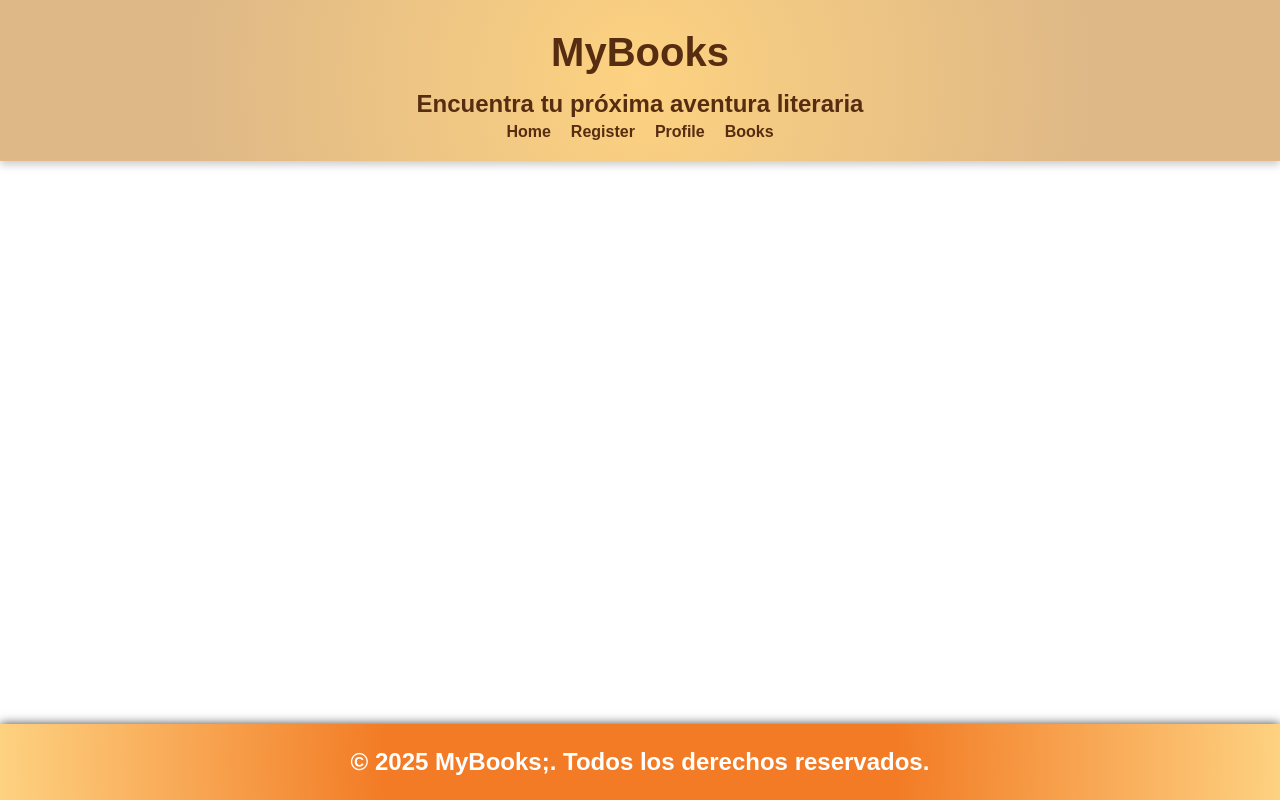
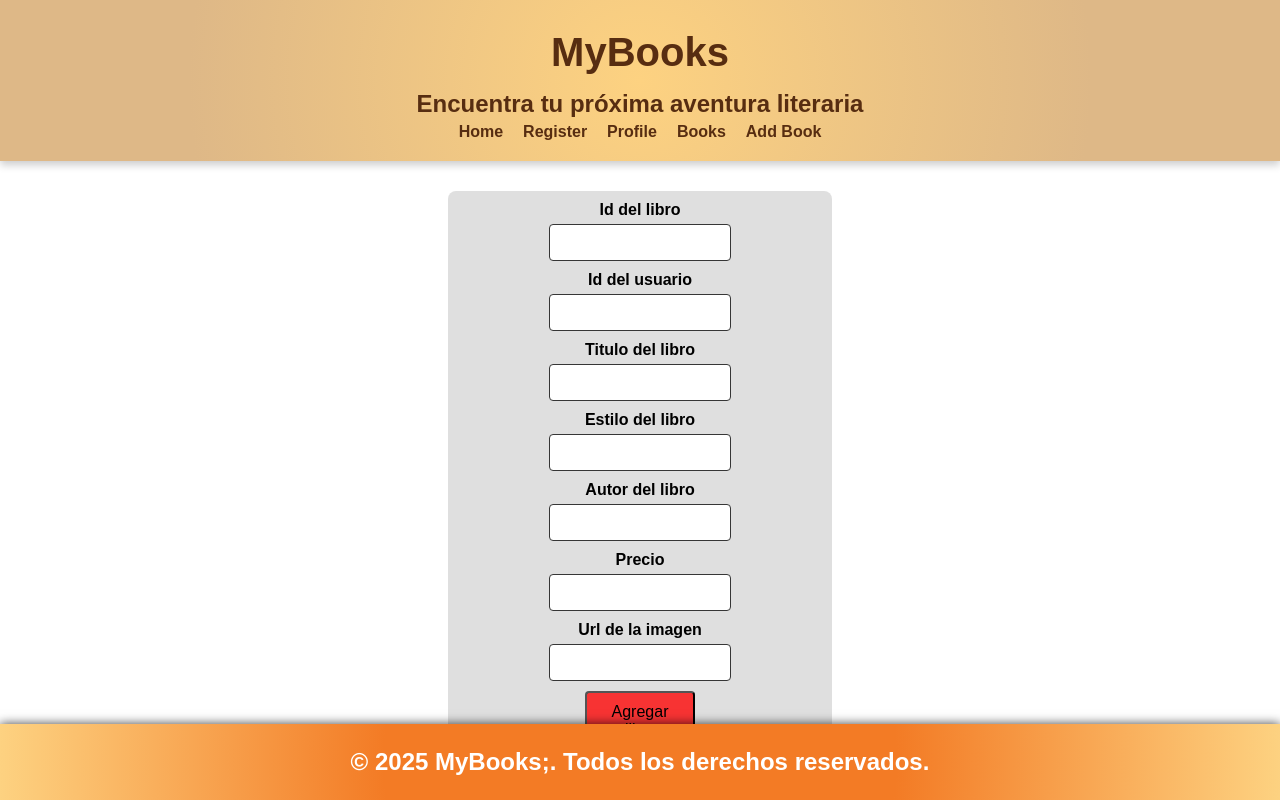
Before and after one commit to ivanZarza/retosEvaluables, an Angular app in the folder modulo3/tema1/: page /add-book in a window 1280 px wide. Before the commit this address led to /. Built offline with nearby package versions, Linux system fonts and the light colour scheme.

Commit message:
fin retor evaluable tema 5

```diff
--- a/modulo3/tema1/src/app/app.routes.ts
+++ b/modulo3/tema1/src/app/app.routes.ts
@@ -3,11 +3,13 @@ import { HomeComponent } from './pages/home/home.component';
 import { RegisterComponent } from './pages/register/register.component';
 import { ProfileComponent } from './pages/profile/profile.component';
 import { BooksComponent } from './pages/books/books.component';
+import { AddBookComponent } from './pages/add-book/add-book.component';
 
 export const routes: Routes = [
   { path: 'home', component: HomeComponent },
   { path: 'register', component: RegisterComponent },
   { path: 'profile', component: ProfileComponent },
   { path: 'books', component: BooksComponent },
+  { path: 'add-book', component: AddBookComponent },
   { path: '', pathMatch: 'full', redirectTo: 'home' }
 ];
--- a/modulo3/tema1/src/app/components/card/card.component.html
+++ b/modulo3/tema1/src/app/components/card/card.component.html
@@ -1,7 +1,7 @@
 
 <div class="libro">
   <div class="x">
-    <button (click)="borrarLibro(posicionLibro)">X</button>
+    <button (click)="borrarLibro()">X</button>
   </div>
   <div class="img">
     <img src="{{bookDesdePadre?.photo}}" alt="{{bookDesdePadre?.title}}">
--- a/modulo3/tema1/src/app/components/card/card.component.ts
+++ b/modulo3/tema1/src/app/components/card/card.component.ts
@@ -18,8 +18,8 @@ export class CardComponent {
 
   constructor() { }
 
-  borrarLibro(posicion: number) {
-    this.libroABorrar.emit(posicion);
+  borrarLibro() {
+    this.libroABorrar.emit(this.bookDesdePadre.id_book);
   }
 
   ngOnInit() {
--- a/modulo3/tema1/src/app/components/header/header.component.html
+++ b/modulo3/tema1/src/app/components/header/header.component.html
@@ -6,5 +6,6 @@
     <a routerLink="/register">Register</a>
     <a routerLink="/profile">Profile</a>
     <a routerLink="/books">Books</a>
+    <a routerLink="/add-book">Add Book</a>
   </nav>
 </header>
--- /dev/null
+++ b/modulo3/tema1/src/app/pages/add-book/add-book.component.css
@@ -0,0 +1,80 @@
+.form {
+  height: 100%;
+  width: 100vw;
+  display: flex;
+  flex-direction: column;
+  justify-content: center;
+  align-items: center;
+}
+
+form {
+  width: 30%;
+  display: flex;
+  flex-direction: column;
+  gap: 10px;
+  padding: 10px;
+  background-color: rgba(214, 214, 214, 0.767);
+  border-radius: 8px;
+  margin-top: 30px;
+}
+
+.datos {
+  display: flex;
+  flex-direction: column;
+  gap: 10px;
+}
+
+.buscar {
+  display: flex;
+  justify-content: center;
+  flex-direction: column;
+  align-items: center;
+  gap: 10px;
+}
+
+.buscar button {
+  width: 30%;
+  background-color: var(--tercer-color);
+  border-radius: 4px;
+  font-size: 1rem;
+  cursor: pointer;
+  padding: 10px;
+}
+
+label {
+  display: flex;
+  flex-direction: column;
+  justify-content: center;
+  align-items: center;
+  text-align: center;
+  gap: 5px;
+}
+
+input {
+  width: 50%;
+  padding: 10px;
+  border-radius: 4px;
+  border: 1px solid #363636;
+}
+
+span {
+  font-weight: bold;
+}
+
+.btn {
+  display: flex;
+  justify-content: center;
+}
+
+.btn button {
+  width: 30%;
+  background-color: rgba(255, 0, 0, 0.767);
+  padding: 10px;
+  border-radius: 4px;
+  font-size: 1rem;
+  cursor: pointer;
+}
+
+.btn button:hover {
+  background-color: rgba(6, 255, 6, 0.9);
+}
--- /dev/null
+++ b/modulo3/tema1/src/app/pages/add-book/add-book.component.html
@@ -0,0 +1,16 @@
+<div class="form">
+  <form>
+    <div class="datos">
+      <label><span>Id del libro</span><input [(ngModel)]="libroId" name="libroId" type="number" required></label>
+      <label><span>Id del usuario</span><input [(ngModel)]="usuarioId" name="usuarioId" type="number" required></label>
+      <label><span>Titulo del libro</span><input [(ngModel)]="titulo" name="titulo" type="text" required></label>
+      <label><span>Estilo del libro</span><input [(ngModel)]="estilo" name="estilo" type="text" required></label>
+      <label><span>Autor del libro</span><input [(ngModel)]="autor" name="autor" type="text" required></label>
+      <label><span>Precio</span><input [(ngModel)]="precio" name="precio" type="number" required></label>
+      <label><span>Url de la imagen</span><input [(ngModel)]="imagenUrl" name="imagenUrl" type="text" required></label>
+    </div>
+    <div class="btn">
+      <button type="button" (click)="agregarLibro()">Agregar libro</button>
+    </div>
+  </form>
+</div>
--- /dev/null
+++ b/modulo3/tema1/src/app/pages/add-book/add-book.component.ts
@@ -0,0 +1,59 @@
+import { Component } from '@angular/core';
+import { FormsModule } from '@angular/forms';
+import { Book } from '../../models/book';
+import { CommonModule } from '@angular/common';
+import { ServiceBookService } from '../../shared/books.service';
+
+
+@Component({
+  selector: 'app-add-book',
+  standalone: true,
+  imports: [FormsModule, CommonModule],
+  templateUrl: './add-book.component.html',
+  styleUrl: './add-book.component.css'
+})
+export class AddBookComponent {
+
+  public libroId?: number
+  public usuarioId?: number
+  public titulo?: string
+  public estilo?: string
+  public autor?: string
+  public precio?: number
+  public imagenUrl?: string
+  public libroEncontrado?: Book
+
+  constructor(public serviceBookService: ServiceBookService,) {
+
+  }
+
+  agregarLibro() {
+    this.libroEncontrado = this.serviceBookService.getAll().find(book => book.id_book === this.libroId);
+    if (this.libroEncontrado) {
+      alert('El id del libro ya existe');
+      return;
+    }
+
+    if (!this.libroId) {
+      alert('El id del libro no puede estar vacio');
+      return;
+    }
+
+    const nuevoLibro = new Book(this.libroId, this.usuarioId, this.titulo, this.estilo, this.autor, this.precio, this.imagenUrl);
+
+    this.libroId
+    this.usuarioId
+    this.titulo
+    this.estilo
+    this.autor
+    this.precio
+    this.imagenUrl
+
+    this.serviceBookService.add(nuevoLibro);
+
+  }
+
+  ngOnInit() {
+  }
+
+}
--- a/modulo3/tema1/src/app/pages/books/books.component.html
+++ b/modulo3/tema1/src/app/pages/books/books.component.html
@@ -3,8 +3,8 @@
     <h1>Libros</h1>
   </div>
   <section *ngIf="arrayBooks.length > 0; else sinLibros">
-    <ng-container *ngFor="let book of arrayBooks; let isEven = even; let i = index">
-    <app-card [bookDesdePadre]= "book" [isEven]="isEven"  [posicionLibro]="i" (libroABorrar)="libroABorrar($event)">
+    <ng-container *ngFor="let book of arrayBooks; let isEven = even;">
+    <app-card [bookDesdePadre]= "book" [isEven]="isEven" (libroABorrar)="libroABorrar($event)">
     </app-card>
     </ng-container>
   </section>
@@ -14,19 +14,3 @@
     </div>
   </ng-template>
 </main>
-<div class="form">
-  <form>
-    <div class="datos">
-      <label><span>Id del libro</span><input [(ngModel)]="libroId" name="libroId" type="number"></label>
-      <label><span>Id del usuario</span><input [(ngModel)]="usuarioId" name="usuarioId" type="number"></label>
-      <label><span>Titulo del libro</span><input [(ngModel)]="titulo" name="titulo" type="text"></label>
-      <label><span>Estilo del libro</span><input [(ngModel)]="estilo" name="estilo" type="text"></label>
-      <label><span>Autor del libro</span><input [(ngModel)]="autor" name="autor" type="text"></label>
-      <label><span>Precio</span><input [(ngModel)]="precio" name="precio" type="number"></label>
-      <label><span>Url de la imagen</span><input [(ngModel)]="imagenUrl" name="imagenUrl" type="text"></label>
-    </div>
-    <div class="btn">
-      <button type="button" (click)="agregarLibro()">Agregar libro</button>
-    </div>
-  </form>
-</div>
--- a/modulo3/tema1/src/app/pages/books/books.component.ts
+++ b/modulo3/tema1/src/app/pages/books/books.component.ts
@@ -3,6 +3,8 @@ import { CommonModule } from '@angular/common';
 import { FormsModule } from '@angular/forms';
 import { Book } from '../../models/book';
 import { CardComponent } from '../../components/card/card.component';
+import { ServiceBookService } from '../../shared/books.service';
+
 
 @Component({
   selector: 'app-books',
@@ -12,40 +14,19 @@ import { CardComponent } from '../../components/card/card.component';
   styleUrls: ['./books.component.css']
 })
 export class BooksComponent {
-  public book: Book;
-  public book2: Book;
+
   public arrayBooks: Book[] = [];
 
-  public libroId: number = 0;
-  public usuarioId: number = 0;
-  public titulo: string = '';
-  public estilo: string = '';
-  public autor: string = '';
-  public precio: number = 0;
-  public imagenUrl: string = '';
+  constructor( private serviceBookService: ServiceBookService ) {
 
-  constructor() {
-    this.book = new Book(1, 1, 'El Señor de los Anillos', 'Fantasia', 'J.R.R. Tolkien', 20, 'https://m.media-amazon.com/images/I/81Hx32a745L._SL1500_.jpg');
-    this.book2 = new Book(2, 1, 'El Hobbit', 'Fantasia', 'J.R.R. Tolkien', 15, 'https://m.media-amazon.com/images/I/81dJWKg3LUL._SL1500_.jpg');
-    this.arrayBooks.push(this.book, this.book2, this.book, this.book, this.book2, this.book, this.book, this.book2);
+    this.arrayBooks = serviceBookService.getAll();
   }
 
-  agregarLibro() {
-    const nuevoLibro = new Book(this.libroId, this.usuarioId, this.titulo, this.estilo, this.autor, this.precio, this.imagenUrl);
-    this.arrayBooks.push(nuevoLibro);
-
-    this.libroId = 0;
-    this.usuarioId = 0;
-    this.titulo = '';
-    this.estilo = '';
-    this.autor = '';
-    this.precio = 0;
-    this.imagenUrl = '';
+  libroABorrar(id: number) {
+    this.arrayBooks = this.arrayBooks.filter( book => book.id_book !== id );
   }
 
-  libroABorrar(posicion: number) {
-    this.arrayBooks.splice(posicion, 1);
-  }
+
 
   ngOnInit() {
   }
--- /dev/null
+++ b/modulo3/tema1/src/app/shared/books.service.ts
@@ -0,0 +1,44 @@
+import { Injectable } from '@angular/core';
+import { Book } from '../models/book';
+
+
+@Injectable({
+  providedIn: 'root'
+})
+export class ServiceBookService {
+
+  private book: Book;
+  private book2: Book;
+  private book3: Book;
+  private book4: Book;
+  private arrayBooks: Book[] = [];
+
+  constructor() {
+    this.book = new Book(1, 1, 'El Señor de los Anillos', 'Fantasia', 'J.R.R. Tolkien', 20, 'https://m.media-amazon.com/images/I/81Hx32a745L._SL1500_.jpg');
+    this.book2 = new Book(2, 1, 'El Hobbit', 'Fantasia', 'J.R.R. Tolkien', 15, 'https://m.media-amazon.com/images/I/81dJWKg3LUL._SL1500_.jpg');
+    this.book3 = new Book(3, 1, 'El Señor de los Anillos', 'Fantasia', 'J.R.R. Tolkien', 20, 'https://m.media-amazon.com/images/I/81Hx32a745L._SL1500_.jpg');
+    this.book4 = new Book(4, 1, 'El Hobbit', 'Fantasia', 'J.R.R. Tolkien', 15, 'https://m.media-amazon.com/images/I/81dJWKg3LUL._SL1500_.jpg');
+    this.arrayBooks.push(this.book, this.book2, this.book3, this.book4);
+  }
+
+  public getAll(): Book[] {
+    return this.arrayBooks;
+  }
+
+
+
+  public add(book: Book): void {
+    this.arrayBooks.push(book);
+  }
+
+
+  public delete(id: number): boolean {
+    const libroEncontrado = this.arrayBooks.find(book => book.id_book === id);
+    if (libroEncontrado) {
+      this.arrayBooks = this.arrayBooks.filter(book => book.id_book !== id);
+      return true;
+    } else {
+      return false;
+    }
+  }
+}
```
Also changed, not shown: modulo3/tema1/tsconfig.json (+10 -11 lines).
